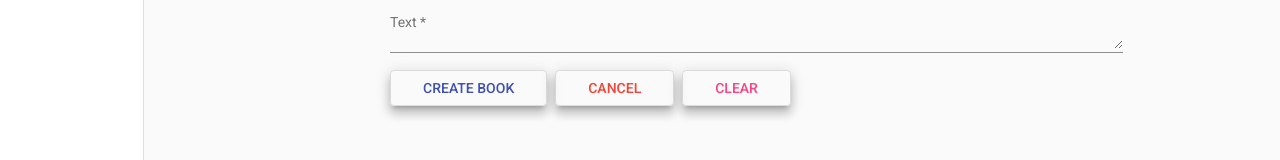
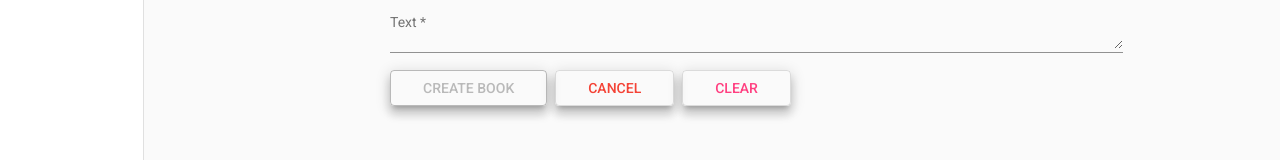
Before and after one commit to joaoarthurcl/bookstore-front, an Angular app: page /categories/1/books/create in a window 1280 px wide. Shown: the part 323-483 px from the top of the page. Built offline with nearby package versions, Linux system fonts and the light colour scheme.

Commit message:
Implemented validations forms

```diff
--- a/src/app/app.module.ts
+++ b/src/app/app.module.ts
@@ -19,7 +19,7 @@ import { MatTableModule } from '@angular/material/table';
 import { MatButtonModule } from '@angular/material/button';
 import { CategoryReadComponent } from './components/views/categories/category-read/category-read.component';
 import { CategoryCreateComponent } from './components/views/categories/category-create/category-create.component';
-import { FormsModule } from '@angular/forms';
+import { FormsModule, ReactiveFormsModule } from '@angular/forms';
 import { MatInputModule } from '@angular/material/input';
 import { MatFormFieldModule } from '@angular/material/form-field';
 import { MatSnackBarModule } from '@angular/material/snack-bar';
@@ -57,6 +57,7 @@ import { BookCreateComponent } from './components/views/books/book-create/book-c
     MatInputModule,
     MatFormFieldModule,
     MatSnackBarModule,
+    ReactiveFormsModule,
   ],
   providers: [],
   bootstrap: [AppComponent]
--- a/src/app/components/views/books/book-create/book-create.component.html
+++ b/src/app/components/views/books/book-create/book-create.component.html
@@ -3,24 +3,28 @@
 
     <mat-form-field class="form">
         <mat-label>Title</mat-label>
-        <input required matInput type="text" name="title" placeholder="title" [(ngModel)]="this.book.title"
-            maxlength="100">
+        <input matInput [formControl]="this.title" required type="text" name="title" placeholder="title"
+            [(ngModel)]="this.book.title" maxlength="100">
+        <mat-error *ngIf="this.title.invalid">{{ this.getMessageTitle() }}</mat-error>
     </mat-form-field>
     <mat-form-field class="form">
         <mat-label>Author Name</mat-label>
-        <input required matInput type="text" name="author_name" placeholder="author name"
-            [(ngModel)]="this.book.author_name" maxlength="100">
+        <input matInput [formControl]="this.author_name" required type="text" name="author_name"
+            placeholder="author name" [(ngModel)]="this.book.author_name" maxlength="100">
+        <mat-error *ngIf="this.author_name.invalid">{{ this.getMessageAuthorName() }}</mat-error>
     </mat-form-field>
     <mat-form-field class="form">
         <mat-label>Text</mat-label>
-        <textarea required matInput type="text" name="text" placeholder="EX: Lorem Ipsum" [(ngModel)]="this.book.text"
-            maxlength="2000000"></textarea>
+        <textarea matInput [formControl]="this.text" required type="text" name="text" placeholder="EX: Lorem Ipsum"
+            [(ngModel)]="this.book.text" maxlength="2000000"></textarea>
+        <mat-error *ngIf="this.text.invalid">{{ this.getMessageText() }}</mat-error>
     </mat-form-field>
 
     <div class="buttons">
-        <button class="mat-elevation-z8" mat-stroked-button color="primary" (click)="this.create()">CREATE
+        <button [disabled]="this.disabledButton()" class="mat-elevation-z8" mat-stroked-button color="primary"
+            (click)="this.create()">CREATE
             BOOK</button>
-        <button class="mat-elevation-z8" mat-stroked-button color="warn">CANCEL</button>
+        <button (click)="this.goToCategories()" class="mat-elevation-z8" mat-stroked-button color="warn">CANCEL</button>
         <button class="mat-elevation-z8" mat-stroked-button color="accent" type="reset">CLEAR</button>
     </div>
 
--- a/src/app/components/views/books/book-create/book-create.component.ts
+++ b/src/app/components/views/books/book-create/book-create.component.ts
@@ -2,6 +2,7 @@ import { ActivatedRoute, Router } from '@angular/router';
 import { BookService } from './../book.service';
 import { Component, OnInit } from '@angular/core';
 import { Book } from '../book-model';
+import { FormControl, Validators } from '@angular/forms';
 
 @Component({
   selector: 'app-book-create',
@@ -12,11 +13,39 @@ export class BookCreateComponent implements OnInit {
 
   id_cat!: String;
   book = {} as Book;
+  title = new FormControl('', [Validators.minLength(3)]);
+  author_name = new FormControl('', [Validators.minLength(3)]);
+  text = new FormControl('', [Validators.minLength(10)]);
   constructor(private service: BookService, private route: ActivatedRoute, private router: Router) { }
 
   ngOnInit(): void {
     this.id_cat = this.route.snapshot.paramMap.get('id_cat')!;
+  }
 
+  getMessageTitle() {
+    if (this.title.invalid) {
+      return 'O campo título deve conter entre 3 e 100 caracteres!'
+    }
+    return false;
+  }
+  getMessageAuthorName() {
+    if (this.author_name.invalid) {
+      return 'O campo nome do autor deve conter entre 3 e 100 caracteres!'
+    }
+    return false;
+  }
+  getMessageText() {
+    if (this.text.invalid) {
+      return 'O campo texto deve conter entre 10 e 2.000.000 caracteres!'
+    }
+    return false;
+  }
+
+  disabledButton() {
+    if (!this.getMessageTitle() && !this.getMessageAuthorName() && !this.getMessageText()) {
+      return false;
+    }
+    return true;
   }
 
   findById(): void {
@@ -31,4 +60,8 @@ export class BookCreateComponent implements OnInit {
     })
   }
 
+  goToCategories() {
+    this.router.navigate(['categories'])
+  }
+
 }
```
